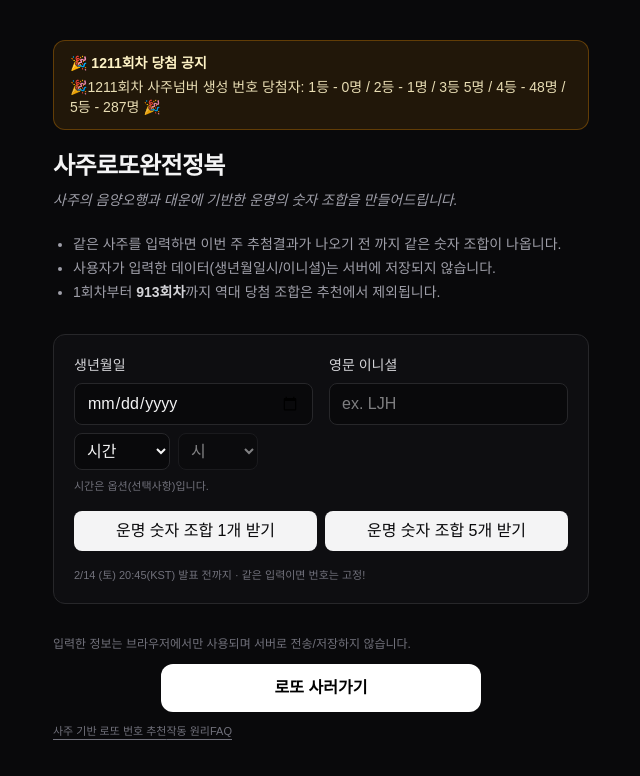
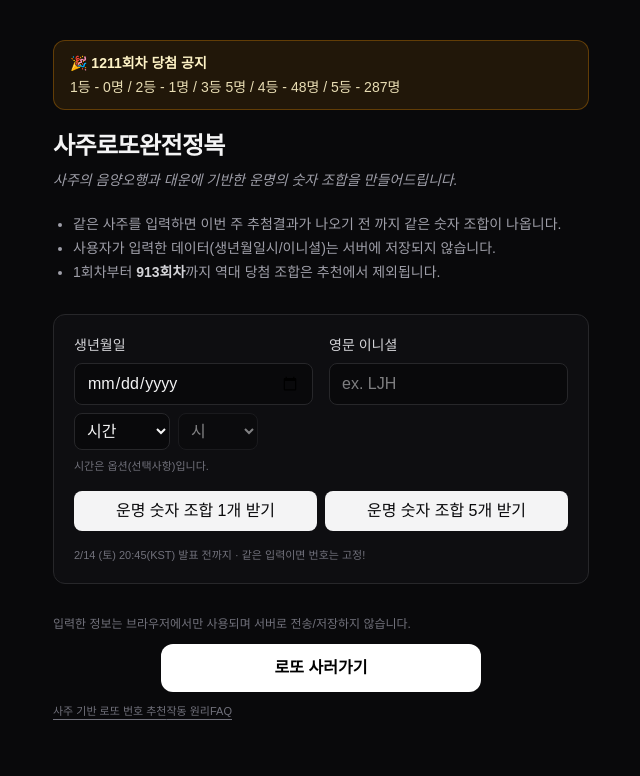
Before and after one commit to uncypdf/645sajunumber, a Next.js app: page / in a window 1280 px wide. Shown: the top 776 px of the page, without its empty margins (319-959 px from the left). Built offline with nearby package versions, Linux system fonts and the light colour scheme.

Commit message:
Format banner title/sub (static fallback)

```diff
--- a/src/components/NumberGenerator.tsx
+++ b/src/components/NumberGenerator.tsx
@@ -283,7 +283,7 @@ export default function NumberGenerator({
                   {typeof banner.thirdWinners === "number" ? ` · 3등 ${banner.thirdWinners}명` : ""}
                 </>
               ) : (
-                <>🎉1211회차 사주넘버 생성 번호 당첨자: 1등 - 0명 / 2등 - 1명 / 3등 5명 / 4등 - 48명 / 5등 - 287명 🎉</>
+                <>1등 - 0명 / 2등 - 1명 / 3등 5명 / 4등 - 48명 / 5등 - 287명</>
               )}
             </div>
           </div>
```
